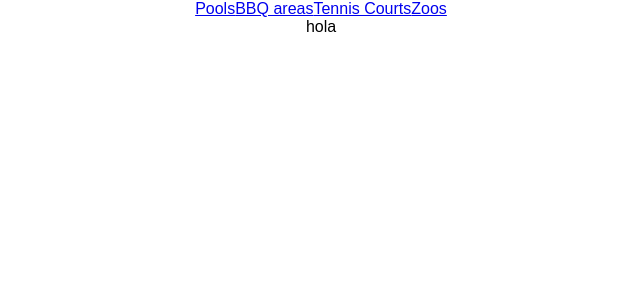
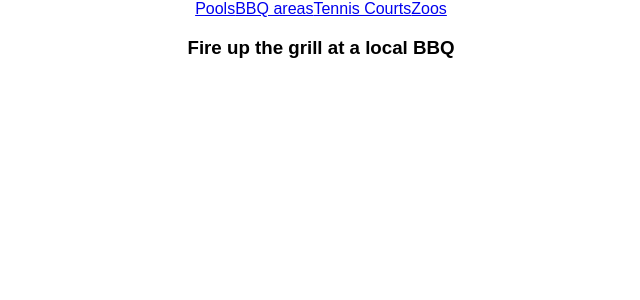
Before and after one commit to imletaconnoux/nyc-rec-frontend, a React (Create React App) app in the folder nyc-recreation/: page /bbqs in a window 1280 px wide. Shown: the top 300 px of the page, without its empty margins (319-959 px from the left). Built offline with nearby package versions, Linux system fonts and the light colour scheme; no server answers.

Commit message:
added one line of copy

```diff
--- a/nyc-recreation/src/components/BbqContainer.js
+++ b/nyc-recreation/src/components/BbqContainer.js
@@ -19,7 +19,7 @@ export default class BbqContainer extends React.Component {
   render() {
     return(
       <div>
-      hola
+        <h3>Fire up the grill at a local BBQ</h3>
       </div>
     )
   }
--- /dev/null
+++ b/nyc-recreation/src/components/BbqList.js
@@ -0,0 +1,2 @@
+import React from 'react'
+import { Route, Link } from 'react-router-dom'
```
